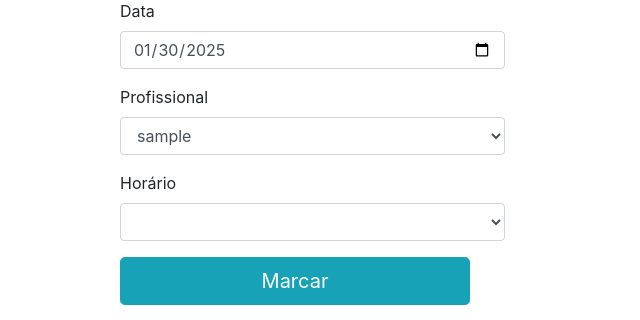
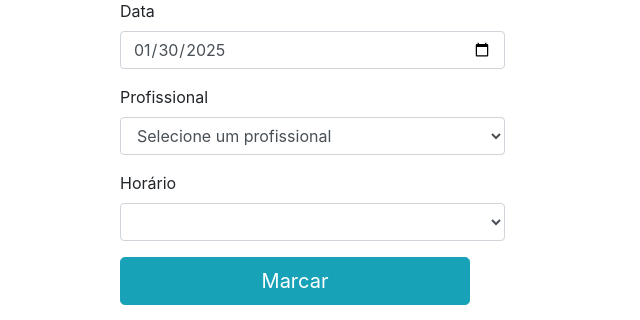
Before and after one commit to krawler/agendamentopro, a Django app: page /marcar in a window 1280 px wide. Shown: the part 138-458 px from the top of the page, without its empty margins (0-640 px from the left). Run offline with Django 4.2, Linux system fonts and the light colour scheme; tables that the repository leaves empty hold one stand-in row (values such as "Sample post"); lists and menus that the app fills with data are empty; some libraries are stand-ins or nearby versions.

Commit message:
se não houver profissional selecionado cria uma opção indicando para selecionar um profissional

```diff
--- a/agenda/templates/agenda/novo_horario.html
+++ b/agenda/templates/agenda/novo_horario.html
@@ -42,6 +42,11 @@
 				<div class="form-group">
                     <label for="">Profissional</label>
 					<select name="profissional" id="profissional" class="form-control">
+						{% if not profissional_selecionado  %}
+						<option value="" selected>
+							Selecione um profissional
+						</option>
+						{% endif %}
 						{% for profissional in profissionais %}
 							{% if profissional_selecionado  %}
 							<option value="{{ profissional.id }}" selected>
```
